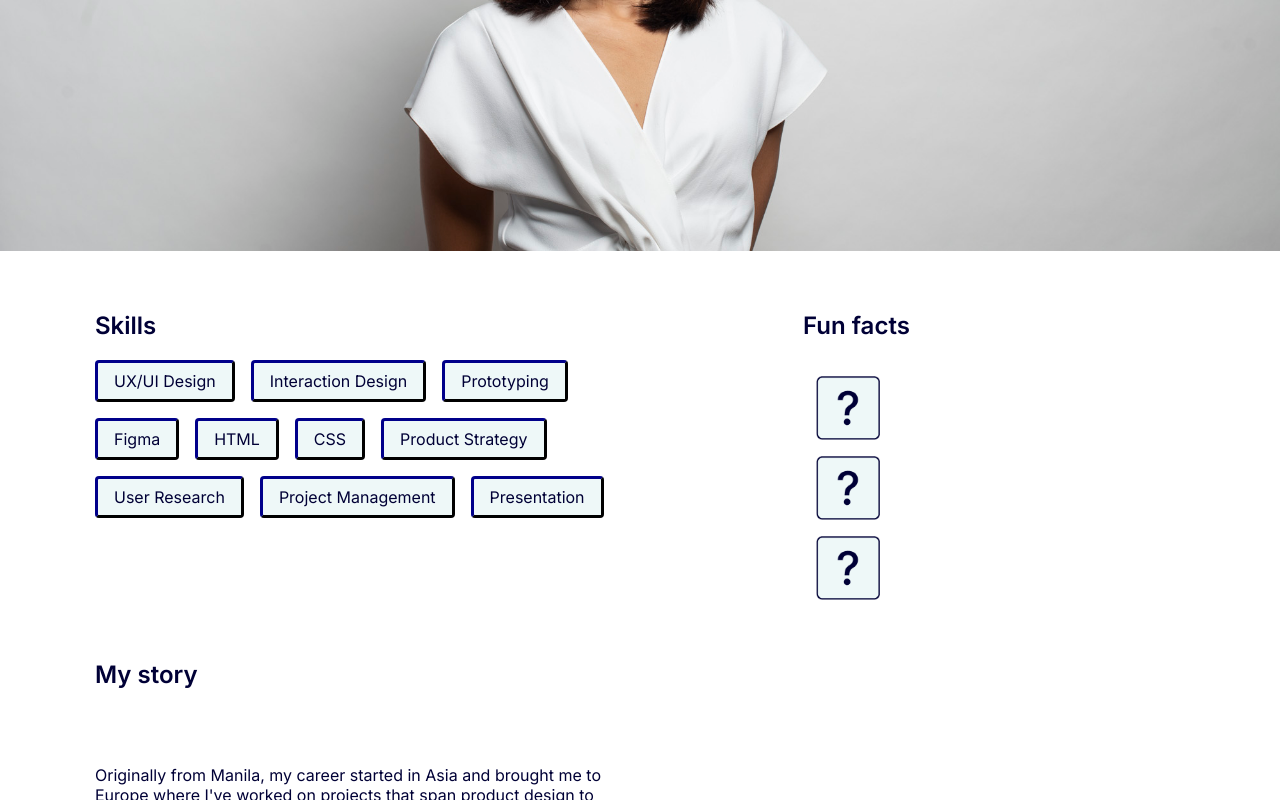
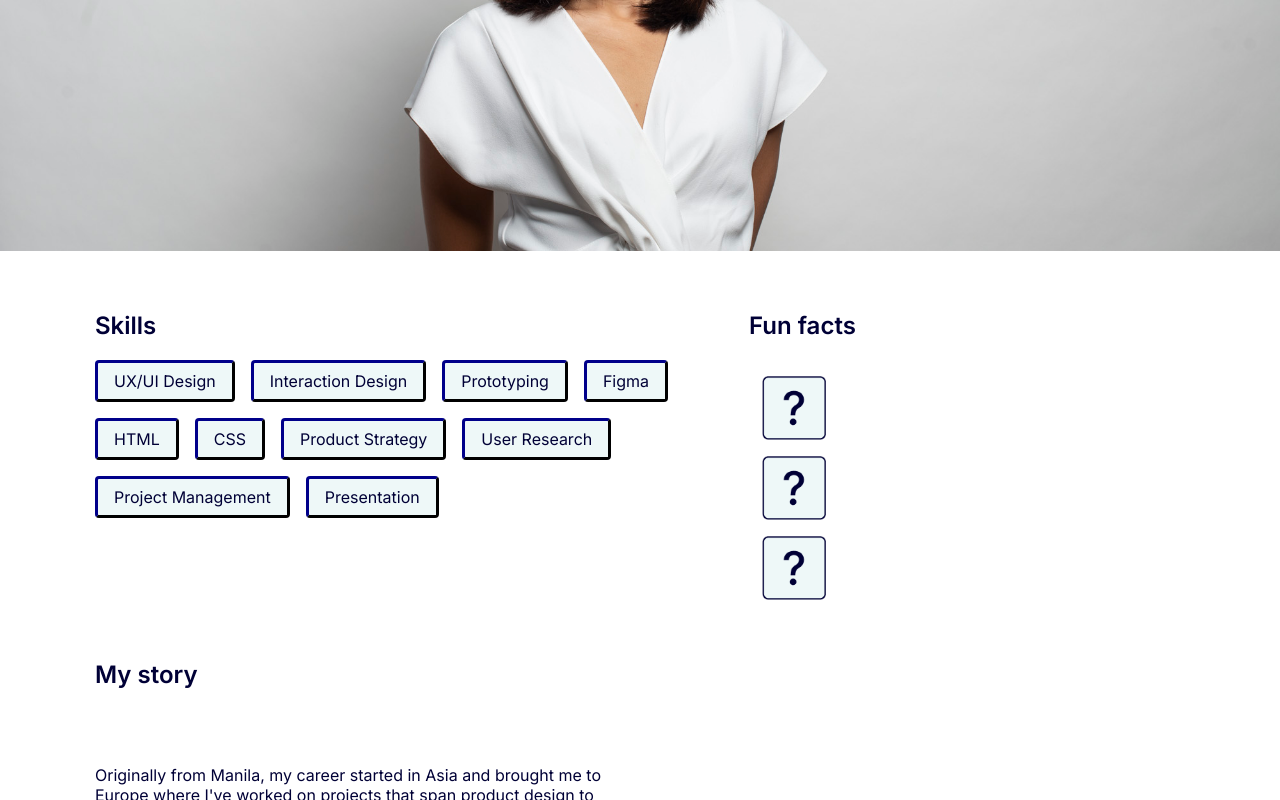
Before and after one commit to JudithSJ/portfolio_ux, a plain HTML site: page about-me.html in a window 1280 px wide. Shown: the part 389-1189 px from the top of the page. Drawn offline with Linux system fonts and the light colour scheme.

Commit message:
Add files via upload

```diff
--- a/styles/styles.css
+++ b/styles/styles.css
@@ -312,7 +312,7 @@ ul {
 
 .skills-fun-facts {
     max-width: 1090px;
-    gap: 135px;
+    /* gap: 135px; */
 }
 
 .skills {
```
